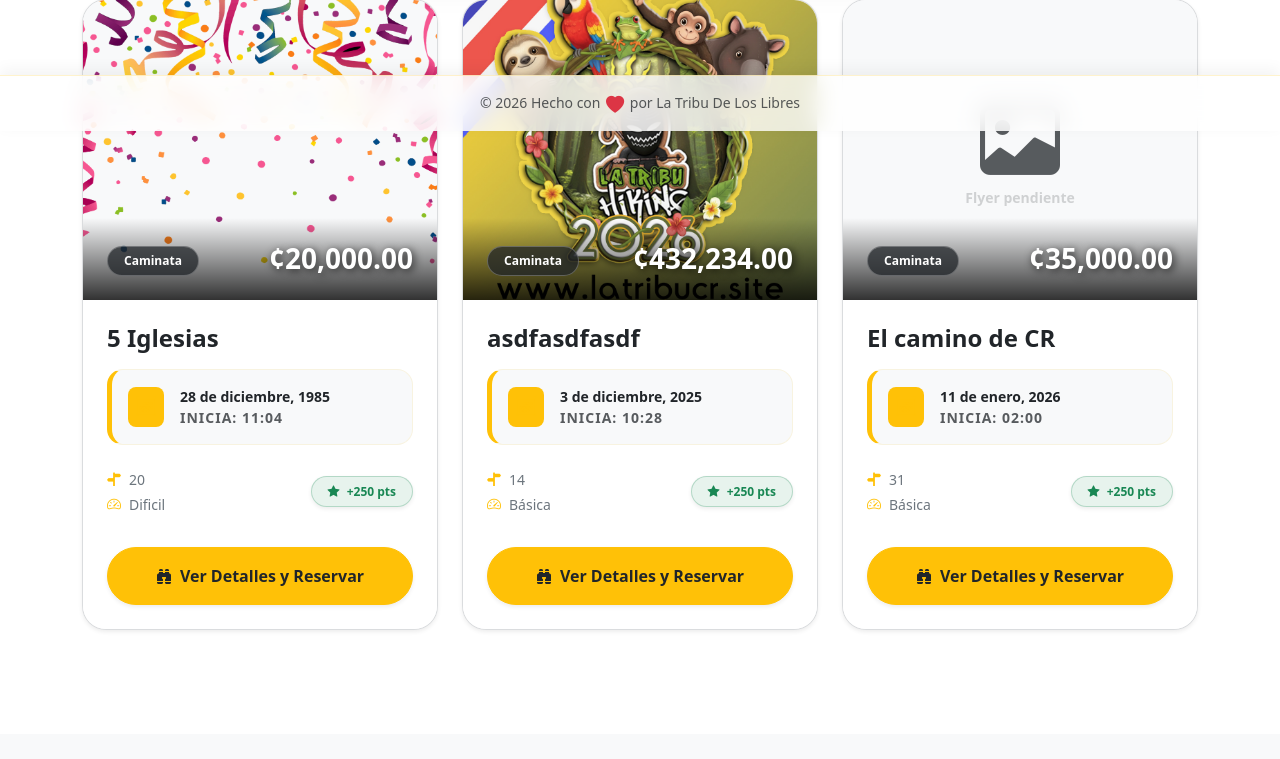
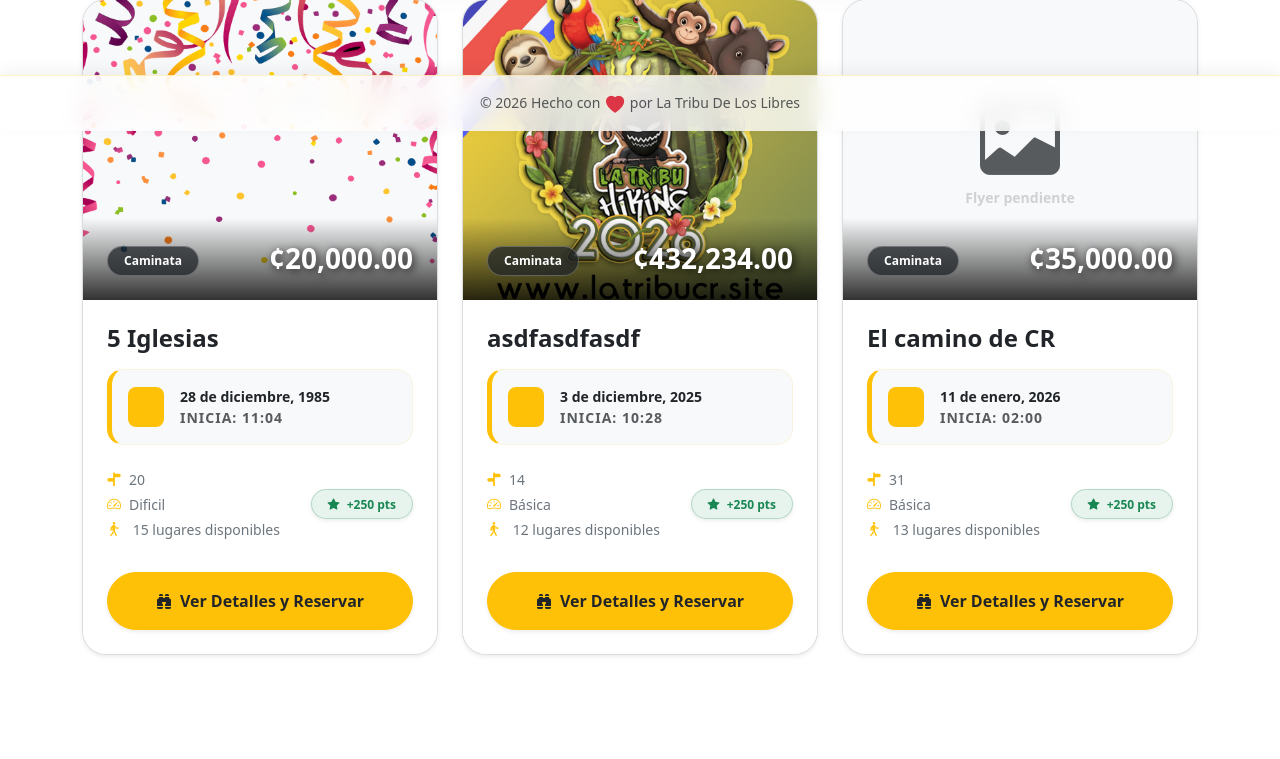
Before and after one commit to kerm1977/calendario, a Flask app: page / in a window 1280 px wide. Shown: the part 669-1428 px from the top of the page. Before the commit the page ends 1299 px from the top, so only its background shows below. Run offline with Flask 3, Linux system fonts and the light colour scheme; data comes from the database, SQL or seed files in the repository; both versions use the stored data as it was after the commit; some libraries are stand-ins or nearby versions.

Commit message:
Ya muestra cuantos campos quedan disponibles

```diff
--- a/templates/home.html
+++ b/templates/home.html
@@ -22,7 +22,7 @@
 </div>
 
 <!-- ========================================== -->
-<!-- NUEVA SECCIÓN: ACCESO RÁPIDO A PERFIL -->
+<!-- SECCIÓN: ACCESO RÁPIDO A PERFIL -->
 <!-- ========================================== -->
 <div class="row justify-content-center mb-5 animate__animated animate__fadeInUp" style="animation-delay: 0.2s;">
     <div class="col-md-8 col-lg-6">
@@ -59,6 +59,12 @@
 <div class="row g-4">
     {% if events %}
         {% for event in events %}
+
+        <!-- CÁLCULO DE CUPOS EN TIEMPO REAL -->
+        {# Filtramos solo las reservas con estado 'Activo' para contar los espacios ocupados reales #}
+        {% set ocupados = event.bookings | selectattr("status", "equalto", "Activo") | list | length %}
+        {% set disponibles = event.capacity - ocupados %}
+
         <div class="col-md-6 col-lg-4">
             <div class="card h-100 shadow-sm border border-secondary border-opacity-25 overflow-hidden position-relative adventure-card animate__animated animate__fadeInUp" style="animation-delay: {{ loop.index0 * 0.1 }}s">
 
@@ -130,11 +136,21 @@
                         </div>
                     </div>
 
-                    <!-- NUEVA DISTRIBUCIÓN: DATOS Y PUNTOS -->
+                    <!-- NUEVA DISTRIBUCIÓN: DATOS, PUNTOS Y CUPOS -->
                     <div class="d-flex justify-content-between align-items-center mb-2">
                         <div class="d-flex flex-column gap-1 small text-secondary fw-medium card-meta-data">
                             <div><i class="bi bi-signpost-split-fill me-2 text-warning"></i>{{ event.distance or 'Por definir' }}</div>
                             <div><i class="bi bi-speedometer2 me-2 text-warning"></i>{{ event.difficulty }}</div>
+
+                            <!-- NUEVA IMPLEMENTACIÓN: CONTADOR DE ESPACIOS DISPONIBLES -->
+                            <div class="{{ 'text-danger fw-bold animate__animated animate__pulse animate__infinite' if disponibles <= 5 else '' }}">
+                                <i class="bi bi-person-walking me-2 text-warning"></i>
+                                {% if disponibles > 0 %}
+                                    {{ disponibles }} lugares disponibles
+                                {% else %}
+                                    <span class="badge bg-danger">AGOTADO</span>
+                                {% endif %}
+                            </div>
                         </div>
 
                         <!-- BADGE DE PUNTOS VISIBLE EN LA CARD -->
@@ -147,9 +163,15 @@
                 </div>
 
                 <div class="card-footer bg-body border-0 p-4 pt-0">
+                    {% if disponibles > 0 %}
                     <button class="btn btn-warning rounded-pill fw-bold py-3 shadow-sm w-100 text-dark transition-all btn-main-reserve" data-bs-toggle="modal" data-bs-target="#detailsModal{{ event.id }}">
                         <i class="bi bi-binoculars-fill me-2"></i>Ver Detalles y Reservar
                     </button>
+                    {% else %}
+                    <button class="btn btn-secondary rounded-pill fw-bold py-3 w-100 disabled" disabled>
+                        <i class="bi bi-x-circle-fill me-2"></i>Cupos Agotados
+                    </button>
+                    {% endif %}
                 </div>
             </div>
         </div>
@@ -221,10 +243,24 @@
                                     </div>
                                     {% endif %}
 
+                                    <!-- INFO CUPOS EN MODAL DETALLE -->
+                                    <div class="mb-3 text-muted small fw-bold">
+                                        <i class="bi bi-people-fill me-1"></i>
+                                        {% if disponibles > 0 %}
+                                            Quedan {{ disponibles }} lugares
+                                        {% else %}
+                                            <span class="text-danger">¡Cupos Agotados!</span>
+                                        {% endif %}
+                                    </div>
+
                                     <div class="d-grid gap-2">
+                                        {% if disponibles > 0 %}
                                         <button class="btn btn-warning rounded-pill fw-bold py-3 shadow-sm btn-confirm-trigger text-dark" data-bs-toggle="modal" data-bs-target="#reserveModal{{ event.id }}">
                                             RESERVAR AHORA
                                         </button>
+                                        {% else %}
+                                        <button class="btn btn-secondary rounded-pill fw-bold py-3 disabled" disabled>NO HAY CUPO</button>
+                                        {% endif %}
                                         <button class="btn btn-outline-secondary rounded-pill fw-bold py-2 border-0" onclick="exportToWhatsApp('{{ event.title|e }}', '{{ event.activity_type|e }}', '{{ event.currency }}{{ event.price }}', '{% if event.duration_days > 1 %}Del {{ event.event_date.day }} al {{ event.end_date.day }} de {{ meses[event.end_date.month] }}{% else %}{{ event.event_date.day }} de {{ meses[event.event_date.month] }}{% endif %}', '{{ event.departure_point|e }}', '{{ event.departure_time|e }}', '{{ event.difficulty|e }}', '{{ event.distance|e }}', '{{ event.pickup_point|e }}', '{{ event.reservation_fee|e }}', '{{ event.description|e }}')">
                                             <i class="bi bi-whatsapp me-2"></i>Compartir
                                         </button>
```
Also changed, not shown: instance/db.db.
